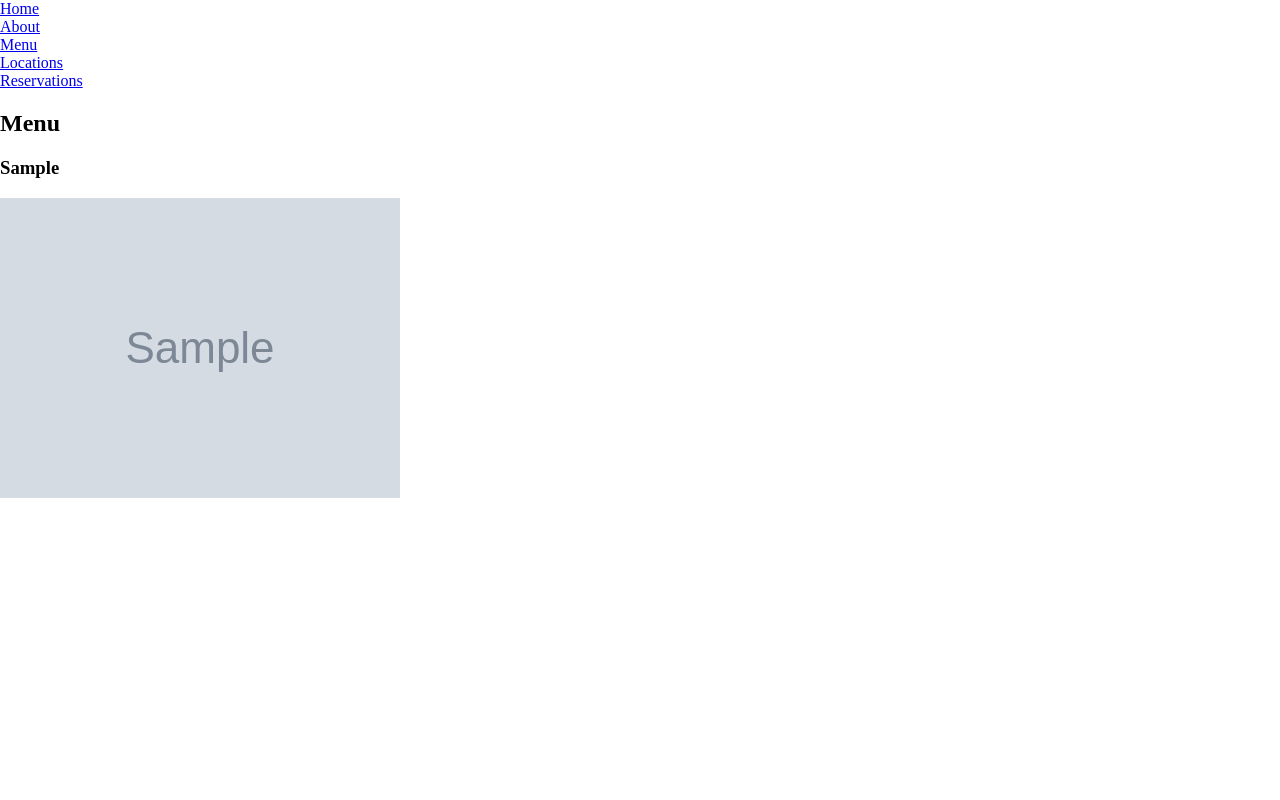
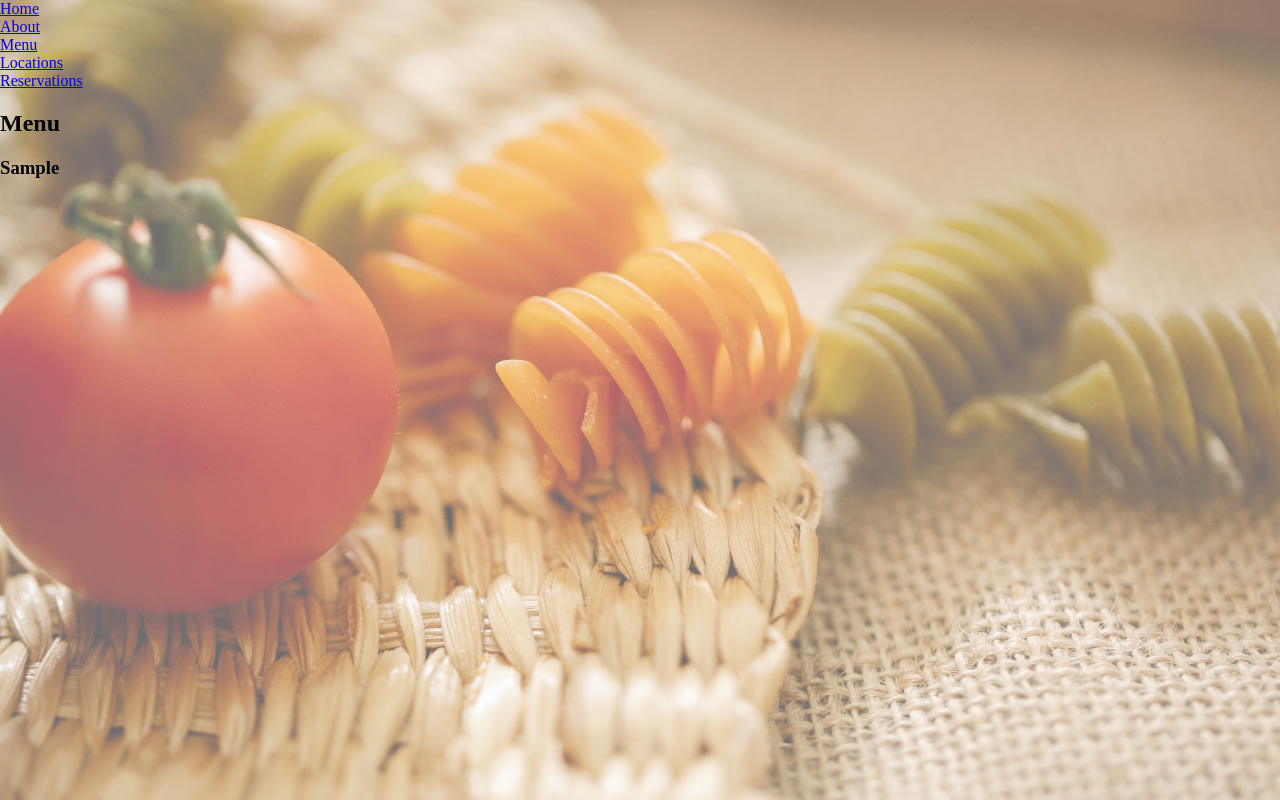
Before and after one commit to ImpendingKataclysm/restaurant_website, a Django app: template templates/menu.html in a window 1280 px wide. Run offline with Django 3.2, Linux system fonts and the light colour scheme; the template is opened without the code that fills it: most values are stand-ins (such as "Sample title", 1, 10 or a date in 2020); grey boxes marked "Sample" are stand-in pictures.

Commit message:
Added background image to menu page and removed images that were creating visual conflict

```diff
--- a/restaurant/static/css/main.css
+++ b/restaurant/static/css/main.css
@@ -42,15 +42,20 @@ html, body, ul, .page_wrap {
     background-size: cover;
 }
 
-/*.menu:before {*/
-/*    content: '';*/
-/*    display: block;*/
-/*    position: fixed;*/
-/*    left: 0;*/
-/*    top: 0;*/
-/*    width: 100%;*/
-/*    min-height: 100%;*/
-/*    opacity: 0.9;*/
-/*    background: linear-gradient(to bottom, #489257, #74BB83);*/
+/*.menu {*/
+/*    background: linear-gradient(to bottom, #579d65, #74BB83);*/
 /*    background-size: cover;*/
 /*}*/
+
+.menu:before {
+    content: '';
+    display: block;
+    position: fixed;
+    left: 0;
+    top: 0;
+    width: 100%;
+    height: 100vh;
+    opacity: 0.6;
+    background: url("../images/pasta_bg.jpg");
+    background-size: cover;
+}
--- a/templates/menu.html
+++ b/templates/menu.html
@@ -28,9 +28,4 @@
         </li>
     {% endfor %}
     </ul>
-    <div>
-    {% for image in images %}
-        <img src="{% static image %}" alt="menu item">
-    {% endfor %}
-    </div>
 {% endblock %}
```
Also changed, not shown: restaurant/static/images/pasta_bg.jpg (added).
